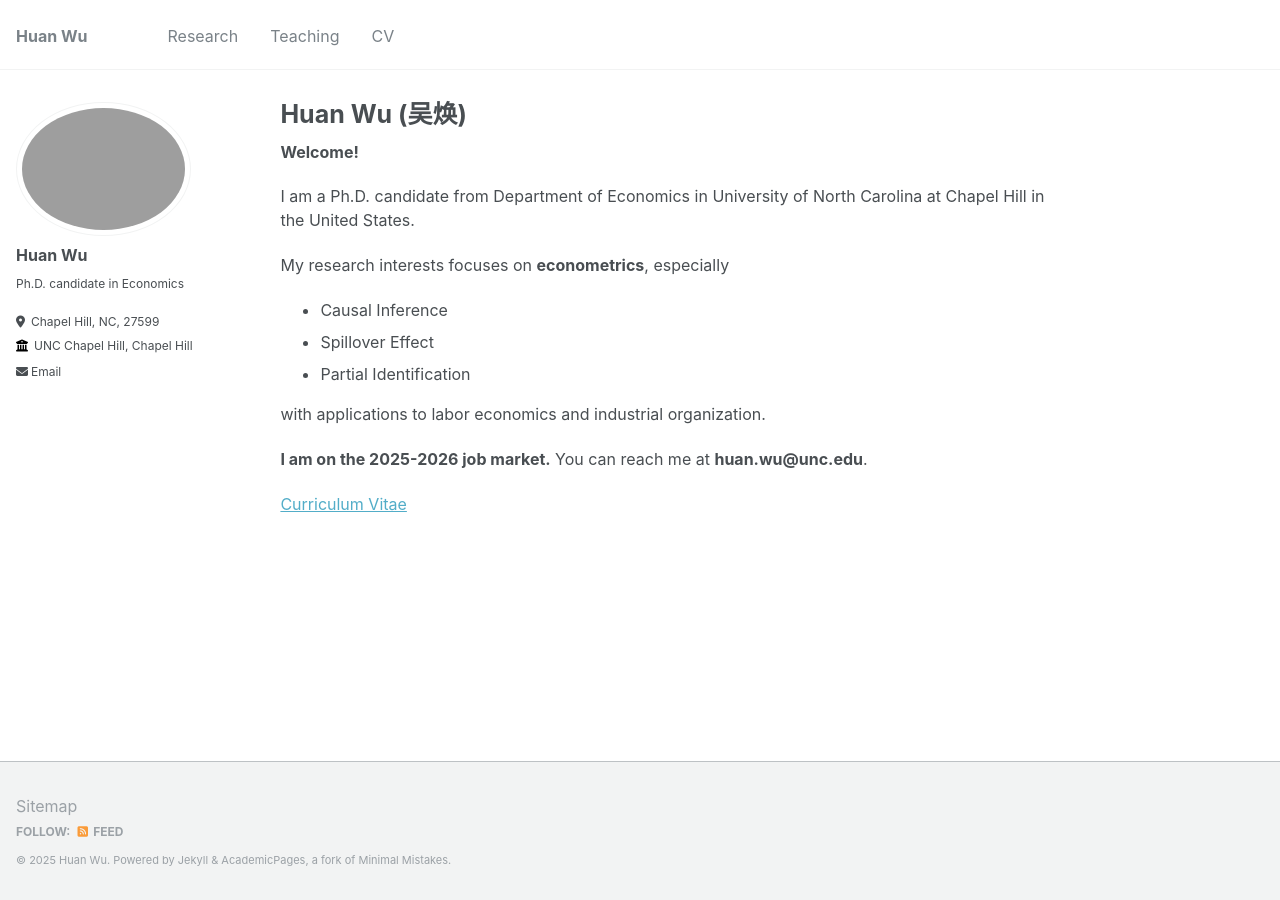
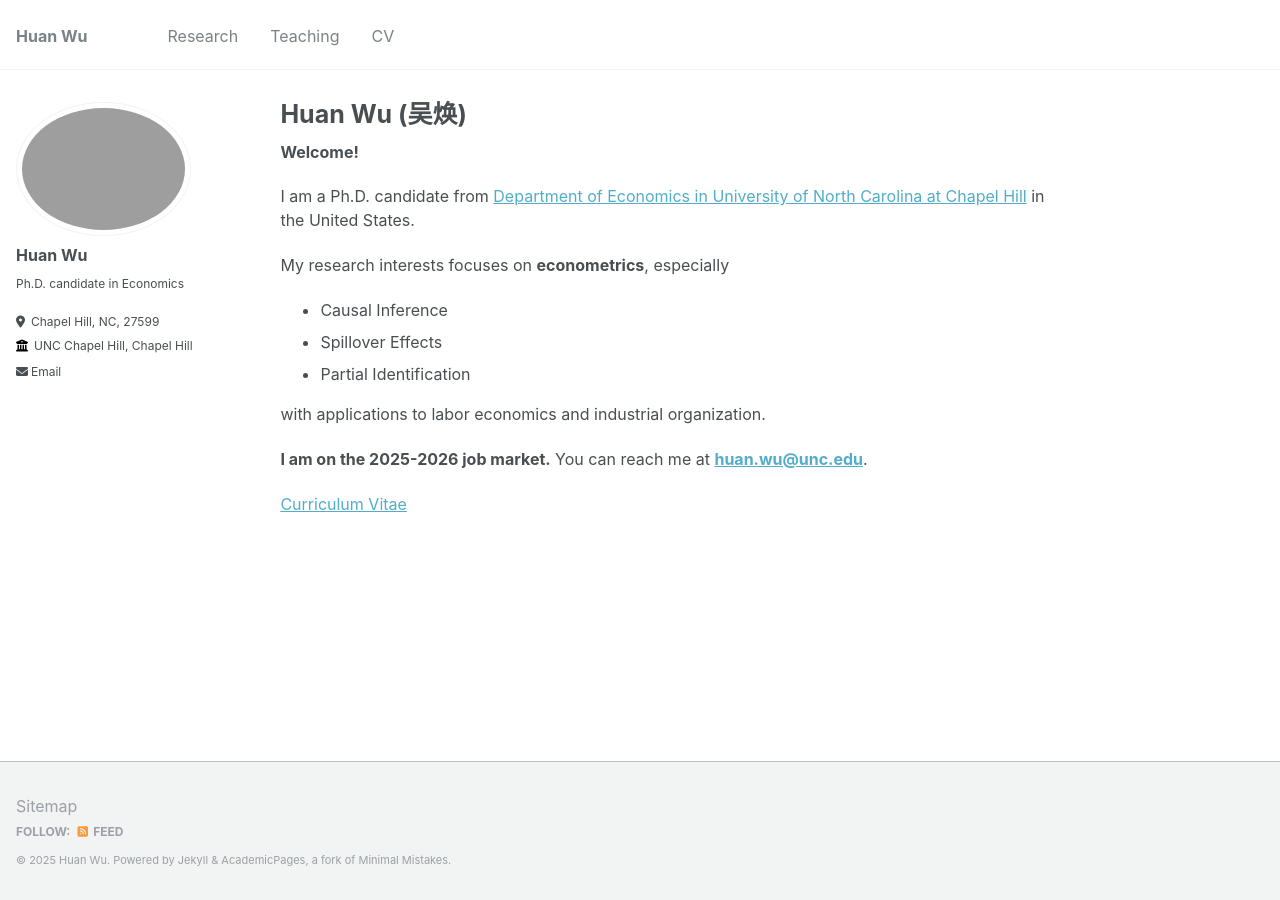
Before and after one commit to huanwu-econ/huanwu-econ.github.io, a Jekyll site: the page built from _pages/about.md, in a window 1280 px wide. Built offline with Jekyll 4.4.1, drawn with Linux system fonts in a browser that asks for light colours.

Commit message:
Update about.md

```diff
--- a/_pages/about.md
+++ b/_pages/about.md
@@ -10,16 +10,16 @@ redirect_from:
 
 **Welcome!**
 
-I am a Ph.D. candidate from Department of Economics in University of North Carolina at Chapel Hill in the United States.
+I am a Ph.D. candidate from [Department of Economics in University of North Carolina at Chapel Hill](https://econ.unc.edu/) in the United States.
 
 My research interests focuses on **econometrics**, especially
 
 * Causal Inference
-* Spillover Effect
+* Spillover Effects
 * Partial Identification
 
 with applications to labor economics and industrial organization.
 
-**I am on the 2025-2026 job market.** You can reach me at **huan.wu@unc.edu**.
+**I am on the 2025-2026 job market.** You can reach me at [**huan.wu@unc.edu**](mailto:huan.wu@unc.edu).
 
 [Curriculum Vitae](https://huanwu-econ.github.io/files/CV_Wu.pdf)
```
